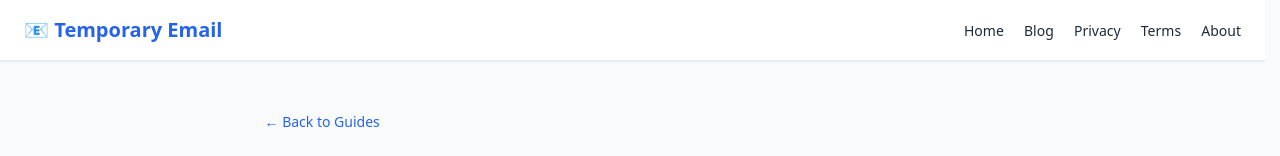
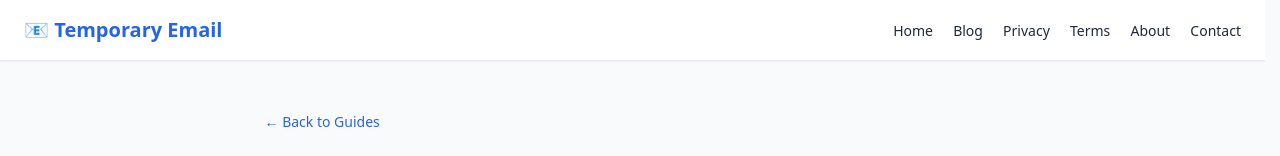
Before and after one commit to Nil112100/Project-Email, a plain HTML site: page blog/temp-email-vs-aliases.html in a window 1280 px wide. Shown: the top 156 px of the page. Drawn offline with nearby package versions, Linux system fonts and the light colour scheme.

Commit message:
Add contact link to navigation in temp-email-vs-aliases.html

```diff
--- a/blog/temp-email-vs-aliases.html
+++ b/blog/temp-email-vs-aliases.html
@@ -16,6 +16,7 @@
             <a href="../privacy.html" data-modal="privacy" class="text-sm font-medium hover:text-blue-600">Privacy</a>
             <a href="../terms.html" data-modal="terms" class="text-sm font-medium hover:text-blue-600">Terms</a>
             <a href="../about.html" data-modal="about" class="text-sm font-medium hover:text-blue-600">About</a>
+            <a href="contact.html" class="text-sm font-medium hover:text-blue-600">Contact</a>
         </div>
     </nav>
 
```
